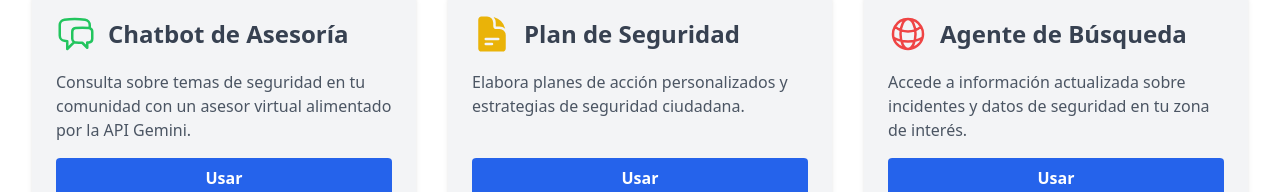
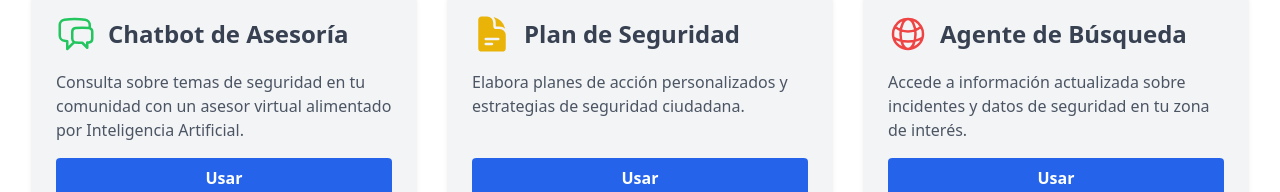
Before and after one commit to AaronSosaRamos/security-shield-pe-frontend, a Next.js app: page / in a window 1280 px wide. Shown: the part 350-542 px from the top of the page. Built offline with nearby package versions, Linux system fonts and the light colour scheme.

Commit message:
Update MainScreen.tsx

```diff
--- a/components/MainScreen.tsx
+++ b/components/MainScreen.tsx
@@ -23,7 +23,7 @@ const Home = () => {
                 <ServiceCard
                     title="Chatbot de Asesoría"
                     icon={<ChatBubbleLeftRightIcon className="w-10 h-10 text-green-500" />}
-                    description="Consulta sobre temas de seguridad en tu comunidad con un asesor virtual alimentado por la API Gemini."
+                    description="Consulta sobre temas de seguridad en tu comunidad con un asesor virtual alimentado por Inteligencia Artificial."
                     buttonText="Usar"
                 />
                 <ServiceCard
```
